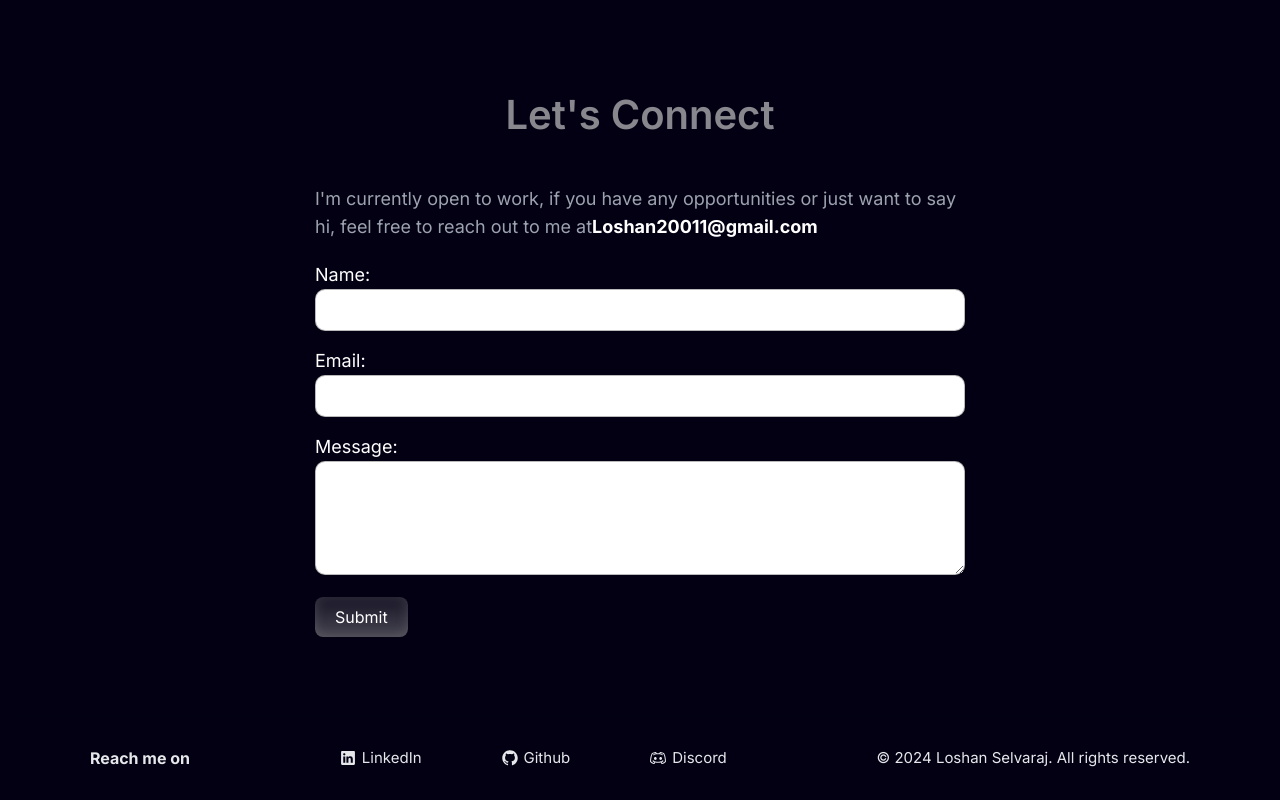
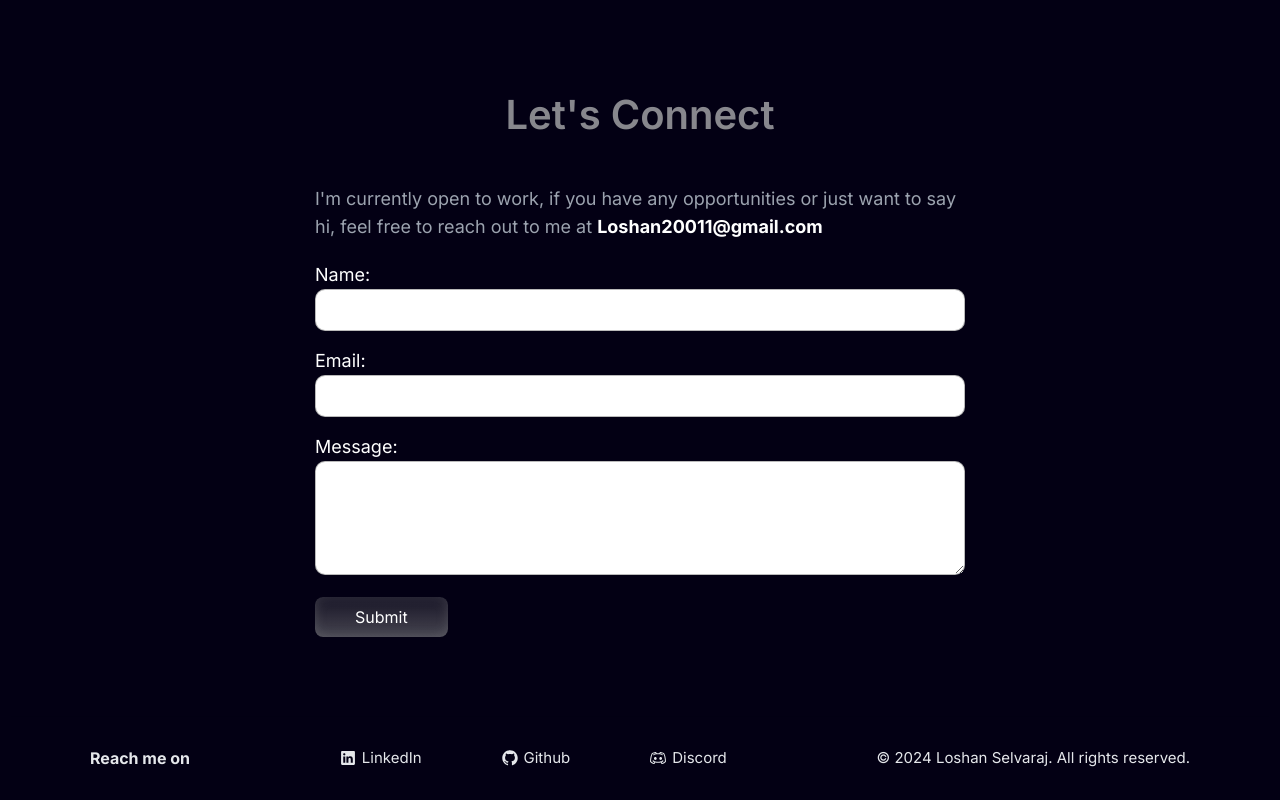
Before and after one commit to loshan20011/portfolio, a Next.js app: page / in a window 1280 px wide. Shown: the part 4453-5253 px from the top of the page. Built offline with nearby package versions, Linux system fonts and the light colour scheme; a web font is replaced by a local one.

Commit message:
space-in

```diff
--- a/components/main/ContactUs.tsx
+++ b/components/main/ContactUs.tsx
@@ -53,7 +53,7 @@
       <div className="flex flex-col items-center w-full align-middle justify-center">
         <div className="text-lg text-gray-400 w-full px-10 md:px-0 md:w-[650px]">
           I&apos;m currently open to work, if you have any opportunities or just
-          want to say hi, feel free to reach out to me at
+          want to say hi, feel free to reach out to me at{" "}
           <a
             href="mailto:loshan20011@gmail.com"
             className="text-transparent z-50 font-bold relative cursor-pointer bg-clip-text text-white"
@@ -122,7 +122,7 @@
             )}
             <button
               type="submit"
-              className="py-2 px-5 button-primary text-white cursor-pointer rounded-lg md:max-w-[200px]"
+              className="py-2 px-10 button-primary text-white cursor-pointer rounded-lg md:max-w-[200px]"
             >
               Submit
             </button>
```
